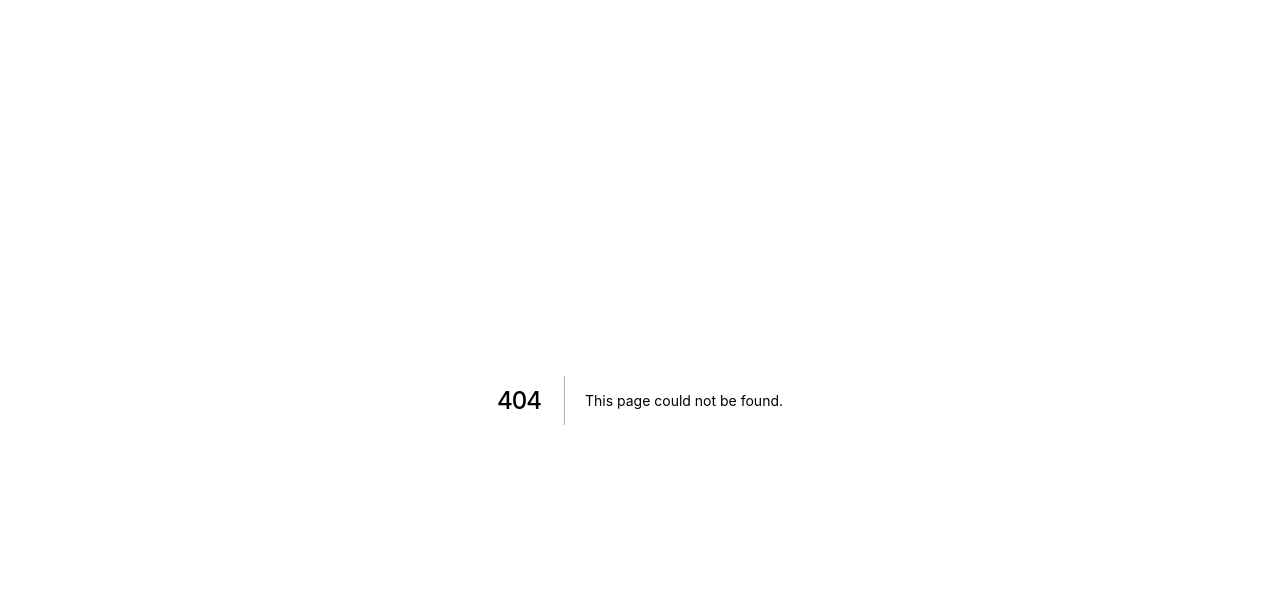
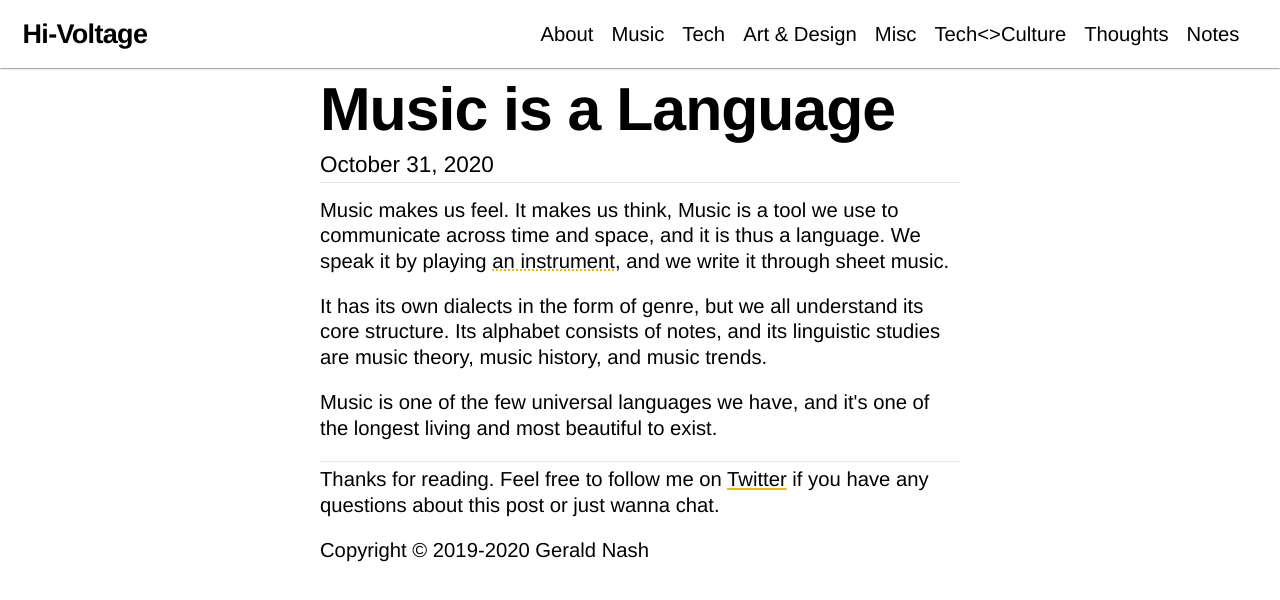
Before and after one commit to aunyks/blog, a Next.js app: page /2020/10/music-is-a-language in a window 1280 px wide. Before the commit this address had no page. Shown: the top 600 px of the page. Built offline with nearby package versions, Linux system fonts and the light colour scheme.

Commit message:
music is a language

```diff
--- /dev/null
+++ b/pages/2020/10/music-is-a-language.js
@@ -0,0 +1,22 @@
+import Post from 'components/Post'
+import Hint from 'components/Hint'
+
+export default () => (
+  <Post
+    title="Music is a Language"
+    description="Music is a language that all of us understand and most of us speak."
+    date="2020-10-30">
+    <p>
+      Music makes us feel. It makes us think, Music is a tool we use to communicate across
+      time and space, and it is thus a language. We speak it by playing <Hint msg="Your voice is an instrument, in addition to other non-vocal instruments.">an instrument</Hint>,
+      and we write it through sheet music.
+    </p>
+    <p>
+      It has its own dialects in the form of genre, but we all understand its core structure. Its alphabet consists of notes, and
+      its linguistic studies are music theory, music history, and music trends.
+    </p>
+    <p>
+      Music is one of the few universal languages we have, and it's one of the longest living and most beautiful to exist.
+    </p>
+  </Post>
+)
--- a/pages/music.js
+++ b/pages/music.js
@@ -6,6 +6,7 @@ export default () => (
     pageTitle="Music"
     title="Music"
     subtitle="Meditations on sonic art">
+    <Link href="/2020/10/music-is-a-language">music is a language</Link>
     <Link href="/2020/9/instruments-on-the-web">instruments on the web</Link>
     <Link href="/2020/8/intro-to-aleatoric-music">intro to aleatoric music</Link>
     <Link href="/2019/11/learning-music-theory">learning music theory</Link>
```
